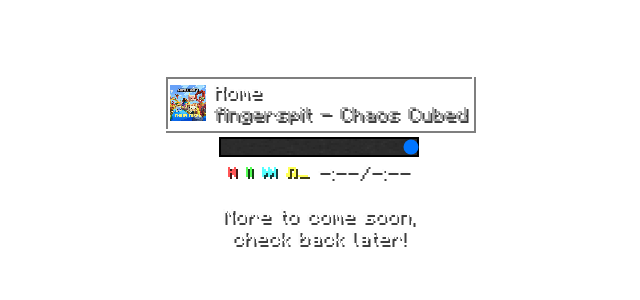
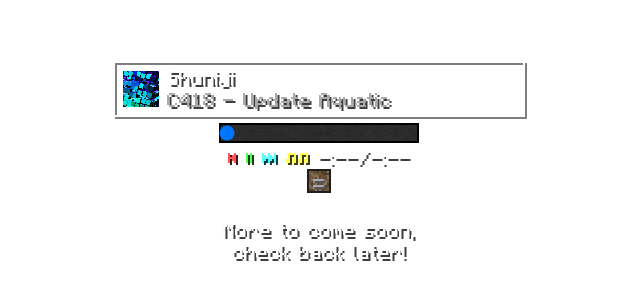
Before and after one commit to SaveMe5656/mc-music-player, a plain HTML site: page index.html in a window 1280 px wide. Shown: the part 248-548 px from the top of the page, without its empty margins (321-961 px from the left). Drawn offline with Linux system fonts and the light colour scheme.

Commit message:
very limited tag switcher
+ some other minor stuff

```diff
--- /dev/null
+++ b/assets/player.html
@@ -0,0 +1,35 @@
+<!--div class="boxed"-->
+  <div id="track" class="boxed"
+    style="display: inline-block; width:calc(200px * var(--scale-modifier)); text-align: left;">
+    <img id="track-album-cover"
+      style="height: calc(18px * var(--scale-modifier)); padding-left: calc(2px * var(--scale-modifier))"
+      onerror="this.src = 'assets/music/covers/undefined.png';">
+    <div id="track-label" style="display: inline-block;">
+      <span id="track-title">Loading...</span>
+      <br>
+      <span id="track-minorDetails" class="text-minor">
+        <span id="track-artist">???</span> - <span id="track-album-title">???</span>
+      </span>
+    </div>
+  </div>
+  <br>
+  <div id="player" style="display: inline-block">
+    <input id="player-scrubber" type="range" class="player-duration" value="0" title></input>
+    <br>
+    <img id="player-restartTrack" class="img-small-button" src="assets/player/restartTrack.png">
+    <img id="player-playbackToggle" class="img-small-button" src="assets/player/play.png">
+    <img id="player-playNext" class="img-small-button" src="assets/player/playNext.png" onclick="playNext()">
+    <img id="player-playbackType" class="img-small-button"
+      onclick="this.value > 0 || (this.value = 3); this.value--; this.src = 'assets/player/playback-' + this.value + '.png';">
+    <span id="player-time">
+      <span id=player-currentTime>-:--</span>/<span id=player-duration>-:--</span>
+    </span>
+  </div>
+<!--/div-->
+<br>
+<img id="temp-tagSwitcher">
+<br><br>
+<span>
+  More to come soon,<br>
+  check back later!
+</span>
--- a/index.html
+++ b/index.html
@@ -20,7 +20,7 @@
 		window.onresize = function () {
 			document.documentElement.style.setProperty(
 				"--scale-modifier",
-				Math.round(window.innerWidth / 640) || 1
+				Math.round(window.innerWidth * window.innerHeight / 48e4) || 1
 			);
 		}
 	)();
--- a/main.js
+++ b/main.js
@@ -8,24 +8,23 @@
 /** music JSON metadata @type {object} */
 let trackMeta;
 /** track exclusivity tags */
-let tags = [
-	// temporary values
-	"menu",
-	"Chaos Cubed"
-];
+let tags;// = [ "menu", "Chaos Cubed" ];
 
 // setup function
 async function setup() {
 	// fetch track metadata from JSON
-	await fetch('./assets/music/tracks.json')
-		.then(response => { return response.json(); })
-		.then(data => trackMeta = data);
+	trackMeta = await fetch('assets/music/tracks.json')
+		.then(response => response.json());
+
+	// fetch new <main> code
+	player.html = await fetch("assets/player.html")
+		.then(response => response.text());
 }
 
 // main function
 function main() {
 	// init document body
-	document.querySelector("main").innerHTML = `<div style="display:inline-block"><span><img id="track-album-cover" src style="height:calc(18px*var(--scale-modifier));image-rendering:pixelated" onerror="this.src='assets/music/covers/undefined.png'"> <div id="track-label" style="display:inline-block;text-align:left" class="invisible"><span id="track-title">Loading...</span><br><span class="text-minor"><span id="track-artist">???</span> - <span id="track-album-title">???</span></span></div></span></div><br><input id="player-scrubber" type="range" max="1" title></input><br><img id="player-restartTrack" class="img-small-button" src="assets/player/restartTrack.png"> <img id="player-playbackToggle" class="img-small-button" src="assets/player/play.png"> <img id="player-playNext" class="img-small-button" src="assets/player/playNext.png" onclick="playNext()"> <img id="player-playbackType" class="img-small-button" onclick="this.value>0||(this.value=3);this.value--;this.src='assets/player/playback-'+this.value+'.png'"> <span id=player-currentTime>-:--</span>/<span id=player-duration>-:--</span><br><br><span>More to come soon,<br>check back later!</span>`;
+	document.querySelector("main").innerHTML = player.html;
 
 	// finish music player setup
 	player = {
@@ -44,26 +43,29 @@
 			restartTrack: document.getElementById("player-restartTrack"),
 			playbackType: document.getElementById("player-playbackType")
 		}
-	}
+	};
+
+	// enable click sound for interactable page elements
+	[...document.querySelectorAll("input[type='range']"), ...document.querySelectorAll(".img-small-button"), document.getElementById("temp-tagSwitcher")]
+		.forEach(element => element.addEventListener("click", () => { click.currentTime = 0; click.play(); }));
 
 	// init audio playback scrubber
-	player.controls.scrubber.step = Math.floor(
-		1
-		/ (
-			parseInt(getComputedStyle(player.controls.scrubber).width)
+	player.controls.scrubber.max
+		= (parseInt(getComputedStyle(player.controls.scrubber).width)
 			- parseInt(getComputedStyle(player.controls.scrubber, "::-moz-range-thumb").width)
-		)
-		* parseInt(getComputedStyle(player.controls.scrubber).getPropertyValue("--scale-modifier"))
-		* 1e5
-	) / 1e5;
+		) / parseInt(getComputedStyle(player.controls.scrubber).getPropertyValue("--scale-modifier"));
 
-	// enable click sound for interactable page elements
-	[...document.querySelectorAll("input[type='range']"), ...document.querySelectorAll(".img-small-button")]
-		.forEach(element => element.addEventListener("click", () => { click.currentTime = 0; click.play(); }));
+	// init play/pause button
+	player.audio.onplay = () => player.controls.playbackToggle.src = "assets/player/pause.png";
+	player.audio.onpause = () => player.controls.playbackToggle.src = "assets/player/play.png";
 
 	// init audio playback sync to custom player
 	player.audio.ontimeupdate = () => {
-		player.controls.scrubber.value = player.audio.currentTime / player.audio.duration;
+		// synchronize scrubber position
+		player.controls.scrubber.value = player.audio.currentTime
+			? player.controls.scrubber.max * player.audio.currentTime / player.audio.duration
+			: 0;
+		// update time parameters
 		for (let i of ["currentTime", "duration"]) {
 			const element = player.controls[i],
 				timestamp = player.audio[i];
@@ -73,6 +75,30 @@
 				+ Math.floor(timestamp - (Math.floor(timestamp / 60) * 60)).toString().padStart(2, 0);
 		};
 	};
+
+	// init temporary tag switcher
+	document.getElementById("temp-tagSwitcher").onclick = async function (init) {
+		this.value = (this.value + 1) & 1;
+		this.src = 'assets/tagMode-' + this.value + '.png';
+
+		if (init != 1) {
+			if (this.value) {
+				tags = undefined;
+				while (player.controls.playbackType.value != 2)
+					player.controls.playbackType.onclick();
+			} else {
+				tags = ["menu", "Chaos Cubed"];
+				while (player.controls.playbackType.value != 0)
+					player.controls.playbackType.onclick();
+			}
+
+			await playNext(); player.audio.pause();
+		}
+		else while (player.controls.playbackType.value != 1)
+			player.controls.playbackType.onclick();
+
+	};
+	document.getElementById("temp-tagSwitcher").onclick(1);
 
 	// init audio autoplay
 	player.audio.onended = () => {
@@ -108,16 +134,12 @@
 
 async function playNext() {
 	// enable player controls
-	player.controls.scrubber.onchange = () => player.audio.currentTime = player.controls.scrubber.value * player.audio.duration;
+	player.controls.scrubber.onchange = () => player.audio.currentTime = player.controls.scrubber.value / player.controls.scrubber.max * player.audio.duration;
 	player.controls.playbackToggle.onclick = function (forcePlay) {
-		this.src = "assets/player/";
-		if (player.audio.paused || forcePlay == 1) {
+		if (player.audio.paused || forcePlay == 1)
 			player.audio.play();
-			this.src += "pause.png";
-		} else {
+		else
 			player.audio.pause();
-			this.src += "play.png";
-		}
 	};
 	player.controls.restartTrack.onclick = () => {
 		player.audio.currentTime = 0;
@@ -130,7 +152,7 @@
 		track = trackMeta.tracks[Math.floor(Math.random() * trackMeta.tracks.length)];
 	}
 	// retry if track doesn't match given parameters
-	while (!tags.some(element => [track.title, track.artist, track.album, ...(track.tags || []), ...(track.biomes || [])].includes(element)));
+	while (Array.isArray(tags) && tags.length != 0 && !tags.some(element => [track.title, track.artist, track.album, ...(track.tags || []), ...(track.biomes || [])].includes(element)));
 
 	// update audio element
 	player.audio.src = "assets/music/" + track.path
--- a/style.css
+++ b/style.css
@@ -15,35 +15,37 @@
 }
 
 body,
-div {
+div.format,
+.boxed {
+	background-image: linear-gradient(#00000080), url("assets/dirt.png");
+	background-size: calc(32px * var(--scale-modifier));
+}
+
+body,
+div.format {
 	display: flex;
 	justify-content: center;
 	align-items: center;
 	flex-direction: column;
 }
 
-body,
-div:not(.invisible),
-.background {
-	background-image: linear-gradient(#00000080), url("assets/dirt.png");
-	background-size: calc(32px * var(--scale-modifier));
-}
-
 body {
 	height: 100vh;
 }
 
-div:not(.invisible) {
-	padding: calc(2px * var(--scale-modifier));
-	margin: calc(2px * var(--scale-modifier));
-}
-
-div:not(.invisible),
-.bordered {
+div.format,
+.bordered,
+.boxed {
 	border: calc(1px * var(--scale-modifier)) solid #ffffff80;
 	box-shadow:
 		calc(1px * var(--scale-modifier)) calc(1px * var(--scale-modifier)) #00000080,
 		calc(1px * var(--scale-modifier)) calc(1px * var(--scale-modifier)) inset #00000080;
+}
+
+div.format,
+.boxed {
+	padding: calc(2px * var(--scale-modifier));
+	margin: calc(2px * var(--scale-modifier));
 }
 
 :root,
@@ -57,7 +59,7 @@
 	--text-shadow-color: #2a2a2a;
 }
 
-input[type="range"] {
+input.player-duration {
 	appearance: none;
 	-webkit-appearance: none;
 	background-image: url("assets/player/slider.png");
@@ -67,15 +69,15 @@
 	cursor: pointer;
 }
 
-input[type="range"]:active {
+input.player-duration:active {
 	cursor: ew-resize;
 }
 
-input[type="range"]:hover {
+input.player-duration:hover {
 	background-image: url("assets/player/slider_highlighted.png");
 }
 
-input[type="range"]::-moz-range-thumb {
+input.player-duration::-moz-range-thumb {
 	border: none;
 	border-radius: 0;
 	background-image: url("assets/player/slider_handle.png");
@@ -84,7 +86,7 @@
 	height: calc(10px * var(--scale-modifier));
 }
 
-input[type="range"]::-webkit-slider-thumb {
+input.player-duration::-webkit-slider-thumb {
 	border: none;
 	border-radius: 0;
 	background-image: url("assets/player/slider_handle.png");
@@ -97,3 +99,12 @@
 	cursor: pointer;
 	height: calc(6px*var(--scale-modifier));
 }
+
+#temp-tagSwitcher {
+	height: calc(10px * var(--scale-modifier));
+	border: calc(1px * var(--scale-modifier)) solid #1e1e1f;
+}
+
+#temp-tagSwitcher:hover {
+	border-color: #e1e1e0;
+}
```
Also changed, not shown: assets/tagMode-0.png (added), assets/tagMode-1.png (added).
